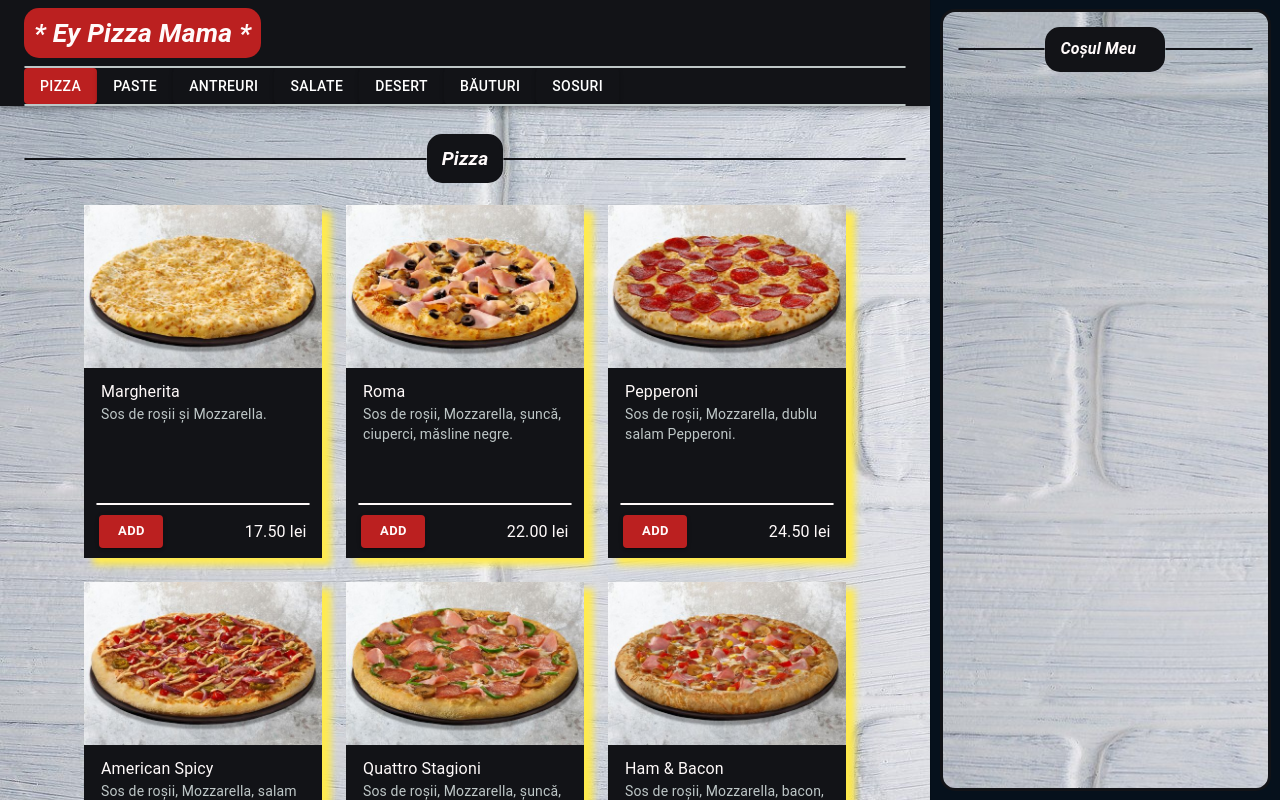
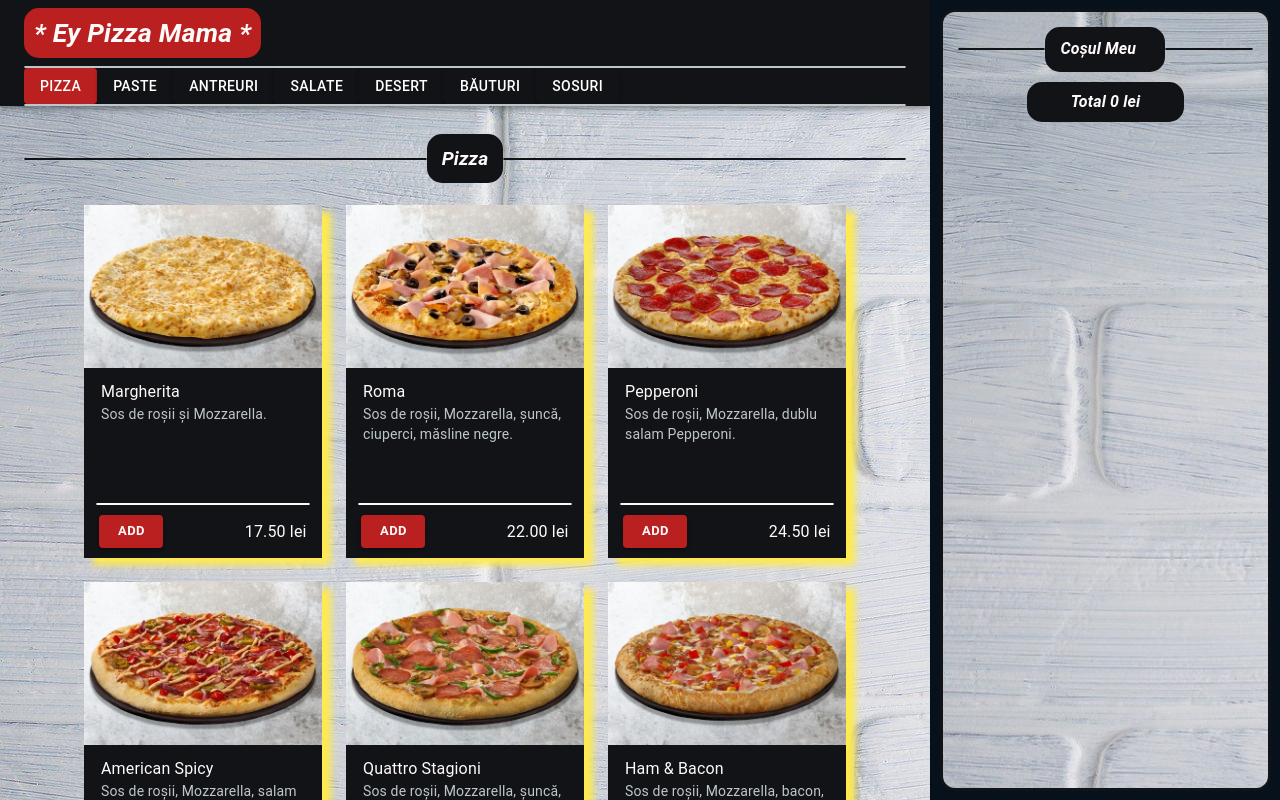
Before and after one commit to TheAncientOwl/pizza-website, a React (Create React App) app: page / in a window 1280 px wide. Shown: the top 800 px of the page. Built offline with nearby package versions, Linux system fonts and the light colour scheme.

Commit message:
Added basket total.

```diff
--- a/src/components/Layout.jsx
+++ b/src/components/Layout.jsx
@@ -17,6 +17,7 @@ import ProductsGrid from './products/ProductsGrid';
 import FoodData from '../FoodData';
 import BasketList from './basket/BasketList';
 import BasketTitle from './basket/BasketTitle';
+import BasketTotal from './basket/BasketTotal';
 
 const BASKET_WIDTH = 350;
 
@@ -96,6 +97,7 @@ export default function Layout() {
 
       <BasketContainer width={BASKET_WIDTH} mobileOpen={mobileOpen} onToggle={handleBasketToggle}>
         <BasketTitle />
+        <BasketTotal products={basketProducts} />
         <BasketList
           products={basketProducts}
           onCounterIncrease={handleCounterIncrease}
--- /dev/null
+++ b/src/components/basket/BasketTotal.jsx
@@ -0,0 +1,47 @@
+import { makeStyles, Typography } from '@material-ui/core';
+import PropTypes from 'prop-types';
+
+const useStyles = makeStyles(theme => ({
+  total: {
+    display: 'flex',
+    width: '100%',
+
+    marginBottom: '10px',
+  },
+  totalText: {
+    minWidth: '50%',
+    textAlign: 'center',
+    background: theme.palette.background.default,
+
+    fontWeight: 'bold',
+    fontStyle: 'italic',
+
+    padding: '5px',
+
+    borderStyle: 'solid',
+    borderColor: theme.palette.background.default,
+    borderRadius: '15px',
+
+    marginLeft: 'auto',
+    marginRight: 'auto',
+  },
+}));
+
+export default function BasketTotal({ products }) {
+  const classes = useStyles();
+
+  const total = products.reduce(
+    (accumulator, currentValue) => accumulator + parseFloat(currentValue.price) * currentValue.count,
+    0
+  );
+
+  return (
+    <div className={classes.total}>
+      <Typography className={classes.totalText}>Total {total} lei</Typography>
+    </div>
+  );
+}
+
+BasketTotal.propTypes = {
+  products: PropTypes.array.isRequired,
+};
```
